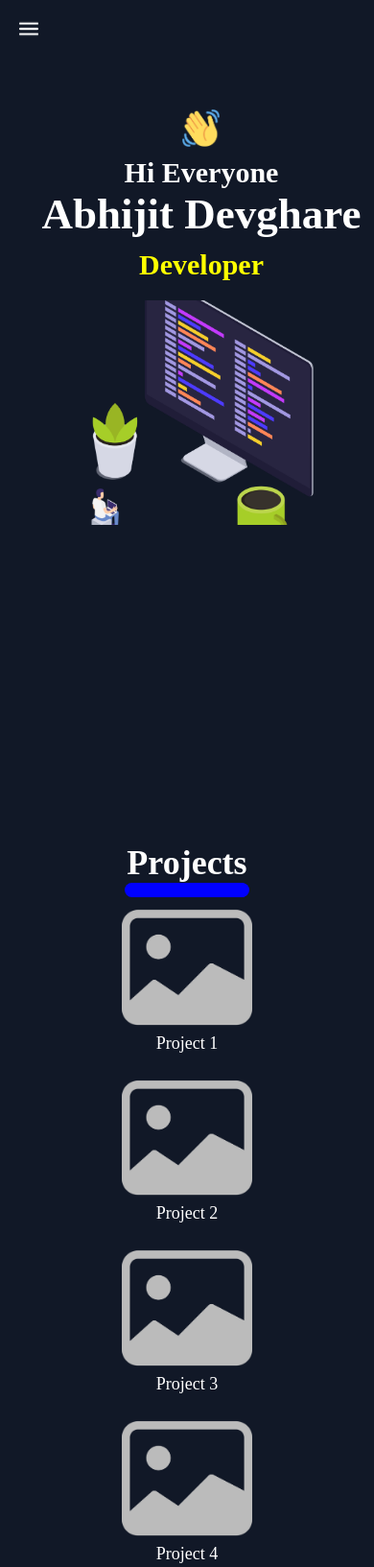
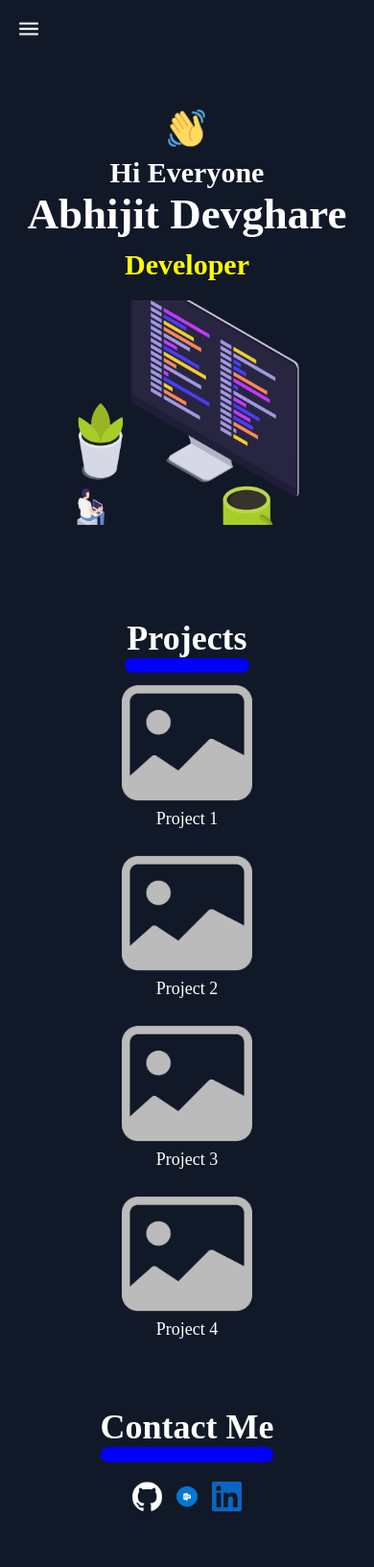
Before and after one commit to AbhijitDevghare/Media-Query-Projects, a plain HTML site: page Project1/index.html in a window 390 px wide. Shown: the top 1633 px of the page at 96% size. After the commit the page ends 1605 px from the top, so only its background shows below. Drawn offline with Linux system fonts and the light colour scheme.

Commit message:
This is my second commit

```diff
--- a/Project1/style.css
+++ b/Project1/style.css
@@ -14,8 +14,7 @@ body{
 
 nav ul{
 
-    height: 10vh;
-    width: 100vw;
+    max-width: 100vw;
     display: flex;
     flex-direction: row;
     align-items: center;
@@ -30,7 +29,7 @@ nav ul li{
     list-style-type: none;
     font-size: 18px;
     font-weight: 500;
-    margin:5px 20px ;
+    margin:20px ;
     font-weight: 900;
 }
 
@@ -50,14 +49,14 @@ img[alt="menu"]{
 
 #intro
 {
-    height: 60vh;
-    width: 100vw;
+
+    max-width: 100vw;
    display: flex;
    flex-direction: row;
    align-items: center;
    justify-content: center;
    gap: 20px;
-   margin: 15px;
+   margin: 20px;
 
 }
 
@@ -113,8 +112,7 @@ img[alt="menu"]{
 
 #main-section
 {
-    height: 130vh;
-    width: 100vw;
+    max-width: 100vw;
     display: flex;
     flex-direction: column;
     align-items: center;
@@ -161,13 +159,14 @@ img[alt="menu"]{
 
 #bottom-part
 {
-    height: 30vh;
-    width: 100vw;
+
+    max-width: 100vw;
     display: flex;
     flex-direction: column;
     align-items: center;
     justify-content: center;
     gap: 20px;
+
 }
 
 #horizontal-line-bottom
@@ -213,6 +212,7 @@ img[alt="menu"]{
     {
         height: 55vh;
         flex-direction: column;
+        margin: 0px;
     }
 
     #introLine1
@@ -253,7 +253,7 @@ img[alt="menu"]{
 
 #main-section
 {
-    height: 160vh;
+    margin: 80px 0px 40px 0px;
 }
 
 .h2-text
@@ -306,7 +306,7 @@ img[alt="menu"]{
 
 #social img
 {
-    width: 6vw;
+    width: 8vw;
 }
 
 
```
